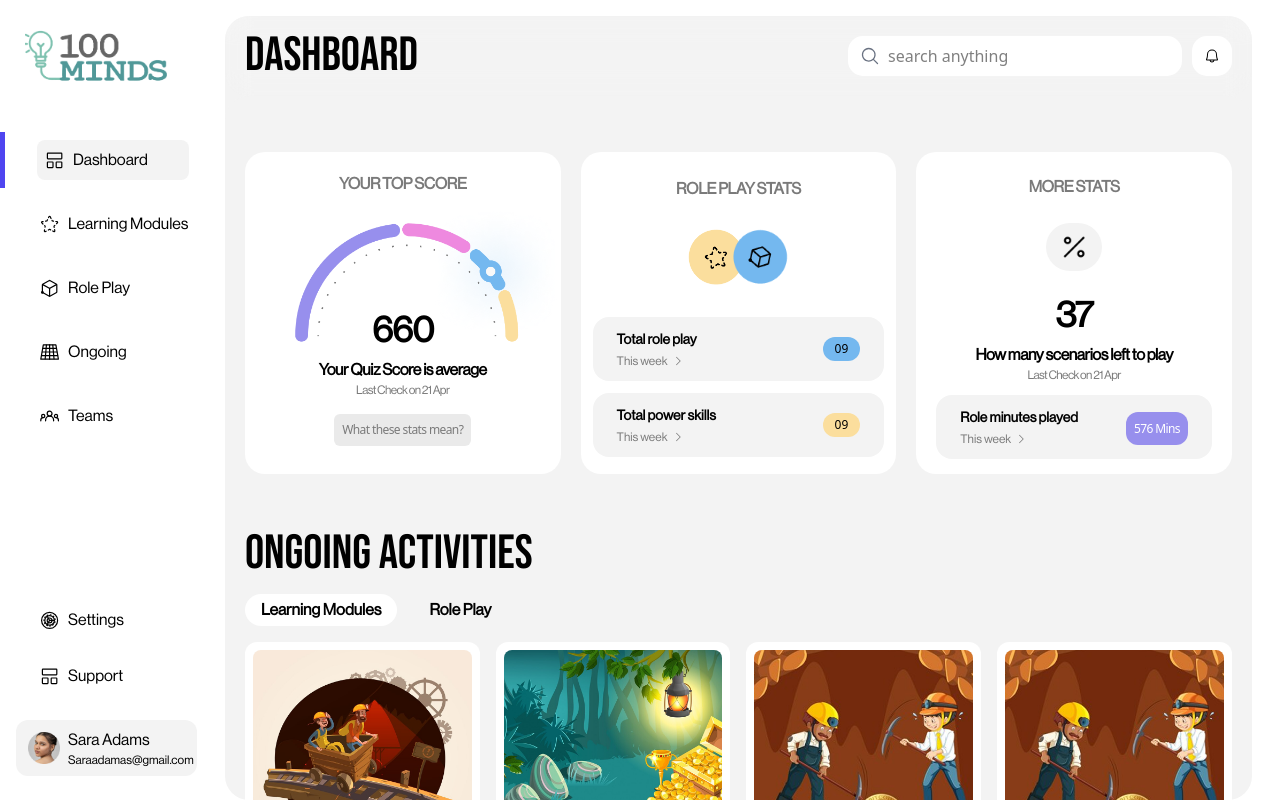
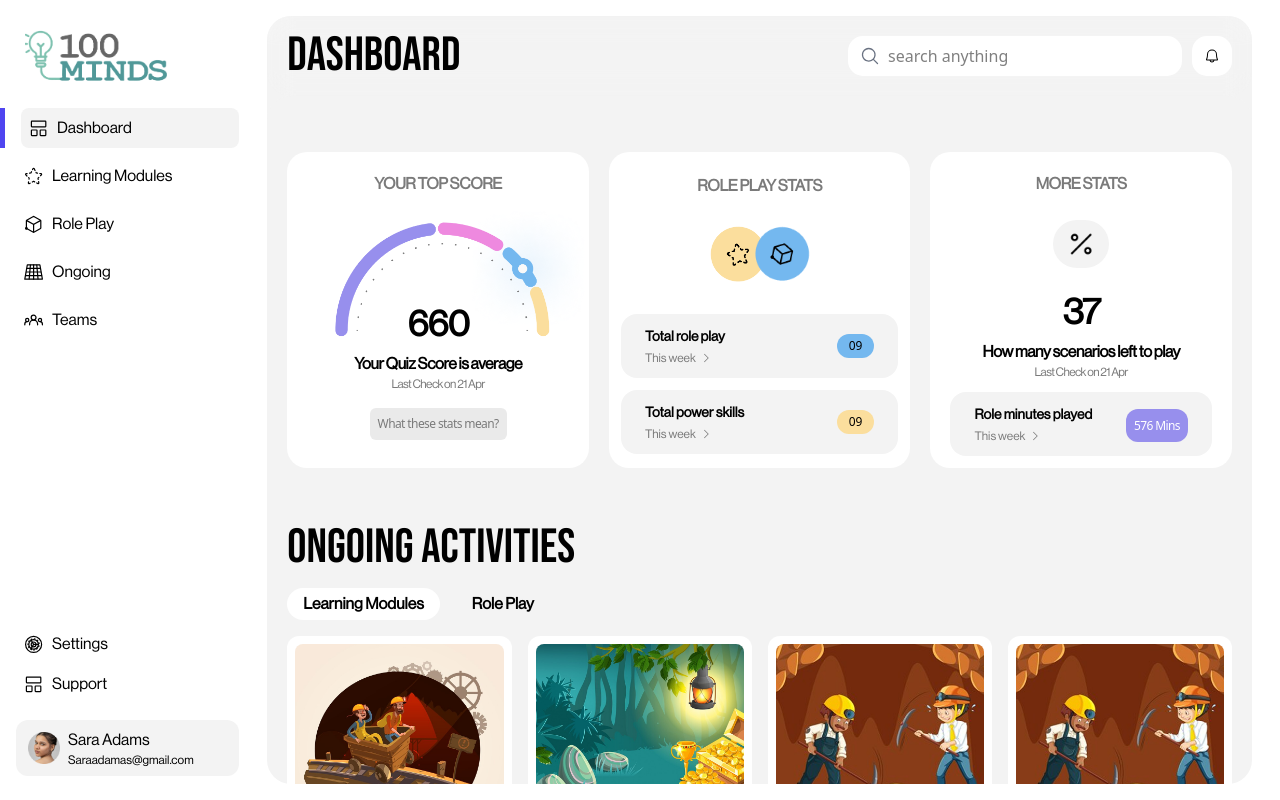
Before and after one commit to 100-Minds/100-minds, a React (Vite) app: page / in a window 1280 px wide. Built offline with nearby package versions, Linux system fonts and the light colour scheme.

Commit message:
sidebar correction

```diff
--- a/src/index.css
+++ b/src/index.css
@@ -146,3 +146,11 @@ input[type="range"].progress-slider::-moz-range-thumb {
   border-radius: 50%;
   cursor: pointer;
 }
+.no-scrollbar::-webkit-scrollbar {
+  display: none;
+}
+
+.no-scrollbar {
+  -ms-overflow-style: none; /* Hide scrollbar for IE/Edge */
+  scrollbar-width: none; /* Hide scrollbar for Firefox */
+}
--- a/src/layouts/Layout.jsx
+++ b/src/layouts/Layout.jsx
@@ -24,7 +24,7 @@ const Layout = () => {
     return () => window.removeEventListener("load", handleLoad);
   }, []);
   return (
-    <div className="flex h-screen">
+    <div className="flex h-screen no-scrollbar">
       {loading ? (
         <Loader />
       ) : (
--- a/src/layouts/MainContent.jsx
+++ b/src/layouts/MainContent.jsx
@@ -5,7 +5,7 @@ import LearningModule from "../components/Learning Modules/LearningModule";
 
 const MainContent = () => {
   return (
-    <div className=" !px-5 !lg:px-10 !py-7 h-full  overflow-scroll scrollbar-hide ">
+    <div className=" !px-5 !lg:px-10 !py-7 h-full  overflow-scroll scrollbar-hide  no-scrollbar ">
       <h1 className="font-bebas text-3xl  md:hidden">dashboard</h1>
       {/* Mobile maincontent menu */}
       <section className="w-full !pt-7 !pb-14">
--- a/src/layouts/SideBar.jsx
+++ b/src/layouts/SideBar.jsx
@@ -196,8 +196,8 @@ const SideBar = () => {
         </div>
       </div> */}
 
-      <div className="w-1/5  h-screen font-nueue hidden  lg:flex flex-col justify-between  text-nowrap">
-        <div className="!py-6 !pb-9 ">
+      <div className="w-1/4  h-screen font-nueue hidden  lg:flex flex-col justify-between  text-nowrap no-scrollbar">
+        <div className="!py-6 !pb-3">
           <img src={logo} alt="" className=" w-48 h-18 object-contain " />
         </div>
 
@@ -205,7 +205,7 @@ const SideBar = () => {
           <NavLink
             to="/"
             className={({ isActive, isPending }) =>
-              `flex items-center gap-1 p-2 pl-4 !mb-2 text-apex_dashboard_blacktext ${
+              `flex items-center gap-1  !mb-2 text-apex_dashboard_blacktext ${
                 isActive
                   ? "bg-apex_dashbord_active_bg text-apex_dashboard_greentext border-l-5 border-sidebar-color"
                   : ""
@@ -226,7 +226,7 @@ const SideBar = () => {
           <NavLink
             to="/role-play"
             className={({ isActive, isPending }) =>
-              `flex items-center gap-1 p-2 pl-4 !mb-2 text-apex_dashboard_blacktext ${
+              `flex items-center gap-1  !mb-2 text-apex_dashboard_blacktext ${
                 isActive
                   ? "bg-apex_dashbord_active_bg text-apex_dashboard_greentext border-l-5 border-sidebar-color"
                   : ""
@@ -246,7 +246,7 @@ const SideBar = () => {
           <NavLink
             to="/power"
             className={({ isActive, isPending }) =>
-              `flex items-center gap-1 p-2 pl-4 !mb-2 text-apex_dashboard_blacktext ${
+              `flex items-center gap-1 !mb-2 text-apex_dashboard_blacktext ${
                 isActive
                   ? "bg-apex_dashbord_active_bg text-apex_dashboard_greentext border-l-5 border-sidebar-color"
                   : ""
@@ -266,7 +266,7 @@ const SideBar = () => {
           <NavLink
             to="/ongoing"
             className={({ isActive, isPending }) =>
-              `flex items-center gap-1 p-2 pl-4 !mb-2 text-apex_dashboard_blacktext ${
+              `flex items-center gap-1  !mb-2 text-apex_dashboard_blacktext ${
                 isActive
                   ? "bg-apex_dashbord_active_bg text-apex_dashboard_greentext border-l-5 border-sidebar-color"
                   : ""
@@ -287,7 +287,7 @@ const SideBar = () => {
             to="/teams"
             end={false}
             className={({ isActive, isPending }) =>
-              `flex items-center gap-1 p-2 pl-4 !mb-2 text-apex_dashboard_blacktext ${
+              `flex items-center gap-1 !mb-2 text-apex_dashboard_blacktext ${
                 isActive
                   ? "bg-apex_dashbord_active_bg text-apex_dashboard_greentext border-l-5 border-sidebar-color"
                   : ""
@@ -306,12 +306,12 @@ const SideBar = () => {
             )}
           </NavLink>
         </div>
-        <div className="flex flex-col justify-end h-7/9 !pb-6  ">
+        <div className="flex flex-col justify-end h-full !pb-6  ">
           <div>
             <NavLink
               to="/settings"
               className={({ isActive, isPending }) =>
-                `flex items-center gap-1 p-2 pl-4 text-apex_dashboard_blacktext ${
+                `flex items-center gap-1  text-apex_dashboard_blacktext ${
                   isActive
                     ? "bg-apex_dashbord_active_bg text-apex_dashboard_greentext border-l-5 border-sidebar-color"
                     : ""
@@ -332,7 +332,7 @@ const SideBar = () => {
             <NavLink
               to="/support"
               className={({ isActive, isPending }) =>
-                `flex items-center gap-1 p-2 pl-4 text-apex_dashboard_blacktext ${
+                `flex items-center gap-1 text-apex_dashboard_blacktext ${
                   isActive
                     ? "bg-apex_dashbord_active_bg text-apex_dashboard_greentext border-l-5 border-sidebar-color"
                     : ""
--- a/src/views/Role-play/components/RolePlay.jsx
+++ b/src/views/Role-play/components/RolePlay.jsx
@@ -20,7 +20,7 @@ const RolePlay = () => {
           <NavHeader header={"ROLE PLAY"} />
         </div>
 
-        <div className="lg:!px-10 px-4  h-full  bg-[#F3F3F3] rounded-xl   ">
+        <div className="lg:!px-6 px-4  h-full  bg-[#F3F3F3] rounded-xl   ">
           <div className="grid lg:grid-cols-3 gap-5 !py-8">
             <RolePlayCards
               bgImg={difficult}
--- a/src/views/dashboard/Index.jsx
+++ b/src/views/dashboard/Index.jsx
@@ -3,13 +3,13 @@ import NavHeader from "../../layouts/NavHeader";
 
 const Index = () => {
   return (
-    <div className=" w-full !pt-4 !pr-4 h-screen">
+    <div className=" w-full !py-4 !pr-4 h-screen ">
       <div className="h-full overflow-hidden scroll-hide  rounded-xl ">
-        <div className="bg-[#F3F3F3] overflow-scroll scroll-hide h-full rounded-3xl !mx-3">
+        <div className="bg-[#F3F3F3] overflow-scroll scroll-hide h-full rounded-3xl !mx-3 no-scrollbar overscroll-none  ">
           <div className="!backdrop-blur-md !py-4 !px-5 !lg:px-10 sticky top-0 z-40 rounded-3xl">
             <NavHeader header={"DASHBOARD"} />
           </div>
-          <div className="bg-[#F3F3F3] rounded-3xl">
+          <div className="bg-[#F3F3F3] rounded-3xl ">
             <MainContent />
           </div>
         </div>
```
